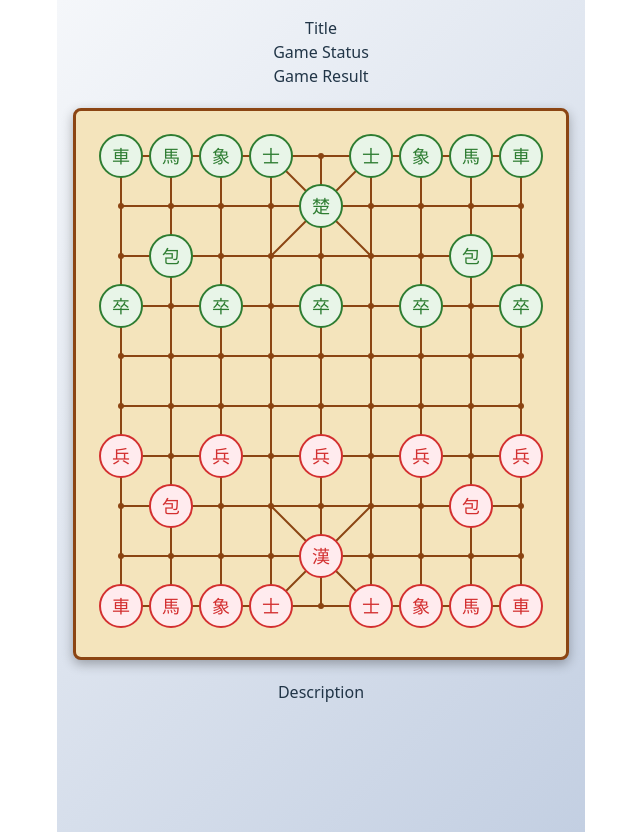
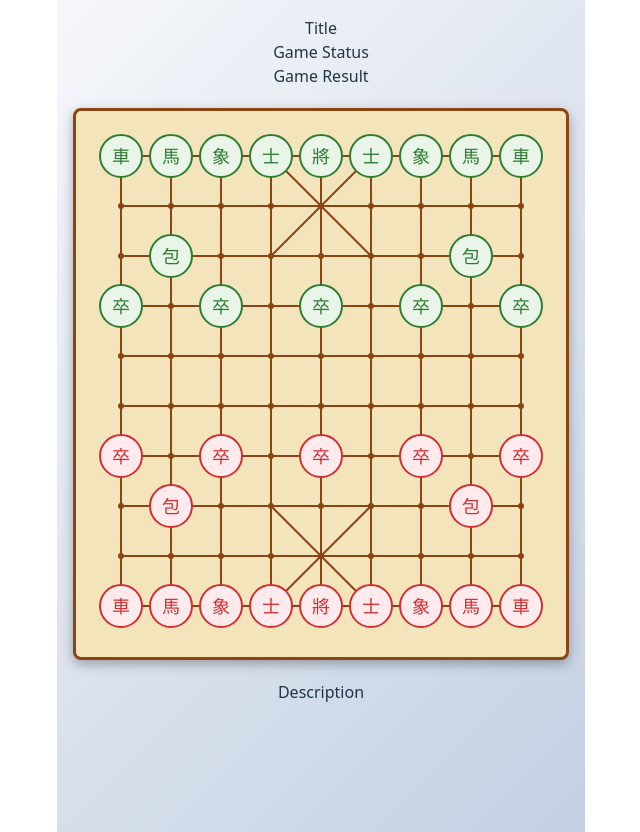
Before and after one commit to jsyoon27/koreachess, a React (Vite) app: page / in a window 1280 px wide. Shown: the whole page, without its empty margins (319-959 px from the left). Built offline with nearby package versions, Linux system fonts and the light colour scheme.

Commit message:
객체,배열,변수명,위치변경

```diff
--- a/src/components/ChessBoard.tsx
+++ b/src/components/ChessBoard.tsx
@@ -11,46 +11,54 @@ interface PiecePosition {
   player: Player;
 }
 
-type BoardState = { [key: string]: PiecePosition };
+type BoardState = (PiecePosition | null)[][];
 
-const initialBoard: BoardState = {
-  '0-0': { type: 'rook', player: 'green' },
-  '0-1': { type: 'horse', player: 'green' },
-  '0-2': { type: 'elephant', player: 'green' },
-  '0-3': { type: 'advisor', player: 'green' },
-  '1-4': { type: 'king', player: 'green' },
-  '0-5': { type: 'advisor', player: 'green' },
-  '0-6': { type: 'elephant', player: 'green' },
-  '0-7': { type: 'horse', player: 'green' },
-  '0-8': { type: 'rook', player: 'green' },
-  '2-1': { type: 'cannon', player: 'green' },
-  '2-7': { type: 'cannon', player: 'green' },
-  '3-0': { type: 'pawn', player: 'green' },
-  '3-2': { type: 'pawn', player: 'green' },
-  '3-4': { type: 'pawn', player: 'green' },
-  '3-6': { type: 'pawn', player: 'green' },
-  '3-8': { type: 'pawn', player: 'green' },
+const createInitialBoard = (): BoardState => {
+  const board: BoardState = Array(POINTS_ROWS)
+    .fill(null)
+    .map(() => Array(POINTS_COLS).fill(null));
 
-  '9-0': { type: 'rook', player: 'red' },
-  '9-1': { type: 'horse', player: 'red' },
-  '9-2': { type: 'elephant', player: 'red' },
-  '9-3': { type: 'advisor', player: 'red' },
-  '8-4': { type: 'king', player: 'red' },
-  '9-5': { type: 'advisor', player: 'red' },
-  '9-6': { type: 'elephant', player: 'red' },
-  '9-7': { type: 'horse', player: 'red' },
-  '9-8': { type: 'rook', player: 'red' },
-  '7-1': { type: 'cannon', player: 'red' },
-  '7-7': { type: 'cannon', player: 'red' },
-  '6-0': { type: 'pawn', player: 'red' },
-  '6-2': { type: 'pawn', player: 'red' },
-  '6-4': { type: 'pawn', player: 'red' },
-  '6-6': { type: 'pawn', player: 'red' },
-  '6-8': { type: 'pawn', player: 'red' },
+  // HAN 진영
+  board[0][0] = { type: 'CHA', player: 'HAN' };
+  board[0][1] = { type: 'MA', player: 'HAN' };
+  board[0][2] = { type: 'SANG', player: 'HAN' };
+  board[0][3] = { type: 'SA', player: 'HAN' };
+  board[0][4] = { type: 'GUNG', player: 'HAN' };
+  board[0][5] = { type: 'SA', player: 'HAN' };
+  board[0][6] = { type: 'SANG', player: 'HAN' };
+  board[0][7] = { type: 'MA', player: 'HAN' };
+  board[0][8] = { type: 'CHA', player: 'HAN' };
+  board[2][1] = { type: 'PO', player: 'HAN' };
+  board[2][7] = { type: 'PO', player: 'HAN' };
+  board[3][0] = { type: 'JOL', player: 'HAN' };
+  board[3][2] = { type: 'JOL', player: 'HAN' };
+  board[3][4] = { type: 'JOL', player: 'HAN' };
+  board[3][6] = { type: 'JOL', player: 'HAN' };
+  board[3][8] = { type: 'JOL', player: 'HAN' };
+
+  // CHO 진영
+  board[9][0] = { type: 'CHA', player: 'CHO' };
+  board[9][1] = { type: 'MA', player: 'CHO' };
+  board[9][2] = { type: 'SANG', player: 'CHO' };
+  board[9][3] = { type: 'SA', player: 'CHO' };
+  board[9][4] = { type: 'GUNG', player: 'CHO' };
+  board[9][5] = { type: 'SA', player: 'CHO' };
+  board[9][6] = { type: 'SANG', player: 'CHO' };
+  board[9][7] = { type: 'MA', player: 'CHO' };
+  board[9][8] = { type: 'CHA', player: 'CHO' };
+  board[7][1] = { type: 'PO', player: 'CHO' };
+  board[7][7] = { type: 'PO', player: 'CHO' };
+  board[6][0] = { type: 'JOL', player: 'CHO' };
+  board[6][2] = { type: 'JOL', player: 'CHO' };
+  board[6][4] = { type: 'JOL', player: 'CHO' };
+  board[6][6] = { type: 'JOL', player: 'CHO' };
+  board[6][8] = { type: 'JOL', player: 'CHO' };
+
+  return board;
 };
 
 const ChessBoard = () => {
-  const [pieces, setPieces] = useState<BoardState>(initialBoard);
+  const [pieces, setPieces] = useState<BoardState>(createInitialBoard);
   return (
     <div className="chess-board-wrapper">
       {/* 선을 그리는 레이어 */}
@@ -108,10 +116,10 @@ const ChessBoard = () => {
               }}
             >
               <div className="point"></div>
-              {pieces[`${row}-${col}`] && (
+              {pieces[row][col] && (
                 <Piece
-                  type={pieces[`${row}-${col}`].type}
-                  player={pieces[`${row}-${col}`].player}
+                  type={pieces[row][col]!.type}
+                  player={pieces[row][col]!.player}
                   onClick={() => console.log(`Clicked piece at ${row}-${col}`)}
                 />
               )}
--- a/src/components/Piece.css
+++ b/src/components/Piece.css
@@ -15,13 +15,13 @@
   z-index: 10;
 }
 
-.piece.red {
+.piece.CHO {
   background-color: #ffebee;
   color: #d32f2f;
   border-color: #d32f2f;
 }
 
-.piece.green {
+.piece.HAN {
   background-color: #e8f5e8;
   color: #2e7d32;
   border-color: #2e7d32;
--- a/src/components/Piece.tsx
+++ b/src/components/Piece.tsx
@@ -2,8 +2,8 @@
 import React from 'react';
 import './Piece.css';
 
-export type PieceType = 'king' | 'advisor' | 'elephant' | 'horse' | 'rook' | 'cannon' | 'pawn';
-export type Player = 'red' | 'green';
+export type PieceType = 'GUNG' | 'SA' | 'SANG' | 'MA' | 'CHA' | 'PO' | 'JOL';
+export type Player = 'CHO' | 'HAN';
 
 interface PieceProps {
   type: PieceType;
@@ -12,32 +12,29 @@ interface PieceProps {
 }
 
 const pieceSymbols = {
-  red: {
-    king: '漢',
-    advisor: '士',
-    elephant: '象',
-    horse: '馬',
-    rook: '車',
-    cannon: '包',
-    pawn: '兵'
+  HAN: {
+    GUNG: '將',
+    SA: '士',
+    SANG: '象',
+    MA: '馬',
+    CHA: '車',
+    PO: '包',
+    JOL: '卒',
   },
-  green: {
-    king: '楚',
-    advisor: '士',
-    elephant: '象',
-    horse: '馬',
-    rook: '車',
-    cannon: '包',
-    pawn: '卒'
-  }
+  CHO: {
+    GUNG: '將',
+    SA: '士',
+    SANG: '象',
+    MA: '馬',
+    CHA: '車',
+    PO: '包',
+    JOL: '卒',
+  },
 };
 
 const Piece: React.FC<PieceProps> = ({ type, player, onClick }) => {
   return (
-    <div
-      className={`piece ${player}`}
-      onClick={onClick}
-    >
+    <div className={`piece ${player}`} onClick={onClick}>
       {pieceSymbols[player][type]}
     </div>
   );
```
Also changed, not shown: src/logic/gameEngine.ts (+63 -13 lines), src/logic/types.ts (line endings or trailing spaces).
